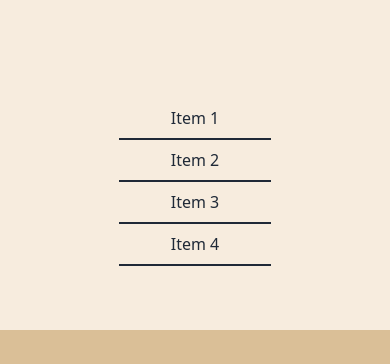
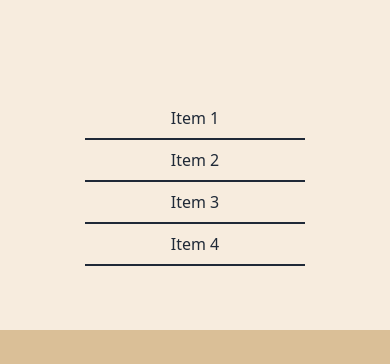
Before and after one commit to Bepixeled/todo-react, a React (Vite) app: page / in a window 390 px wide. Shown: the part 269-633 px from the top of the page. Built offline with nearby package versions, Linux system fonts and the light colour scheme.

Commit message:
width von items nochmal angepasst für kleine bildschirme wie handy

```diff
--- a/src/components/TodoList.jsx
+++ b/src/components/TodoList.jsx
@@ -23,7 +23,7 @@ const TodoList = () => {
   };
 
   return (
-    <div className="rounded overflow-hidden mx-auto mt-8 pt-6 pb-8 mb-4 w-3/5 flex justify-center">
+    <div className="rounded overflow-hidden mx-auto mt-8 pt-6 pb-8 mb-4 w-5/6 md:w-3/5 flex justify-center">
       <ol className="flex justify-center flex-col items-center m-4 w-full">
         {todoItems.map((item) => {
           return (
```
